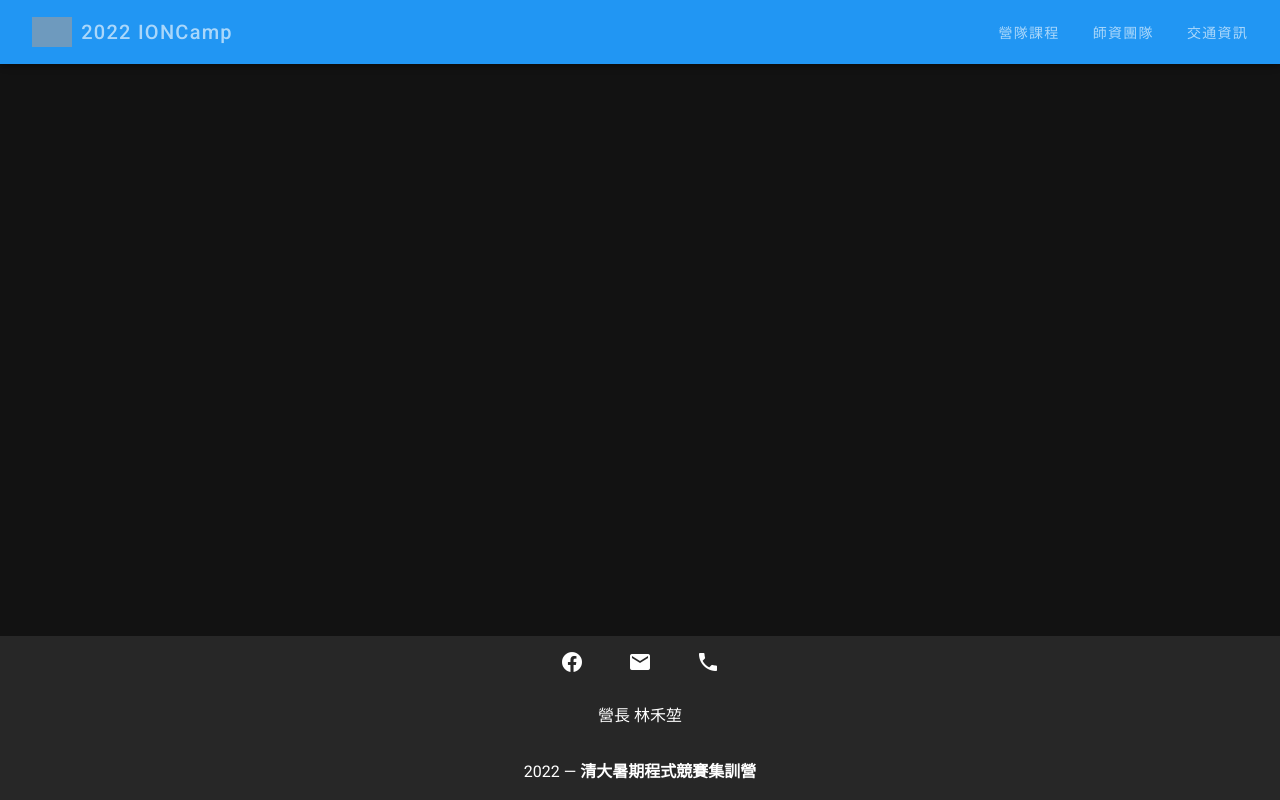
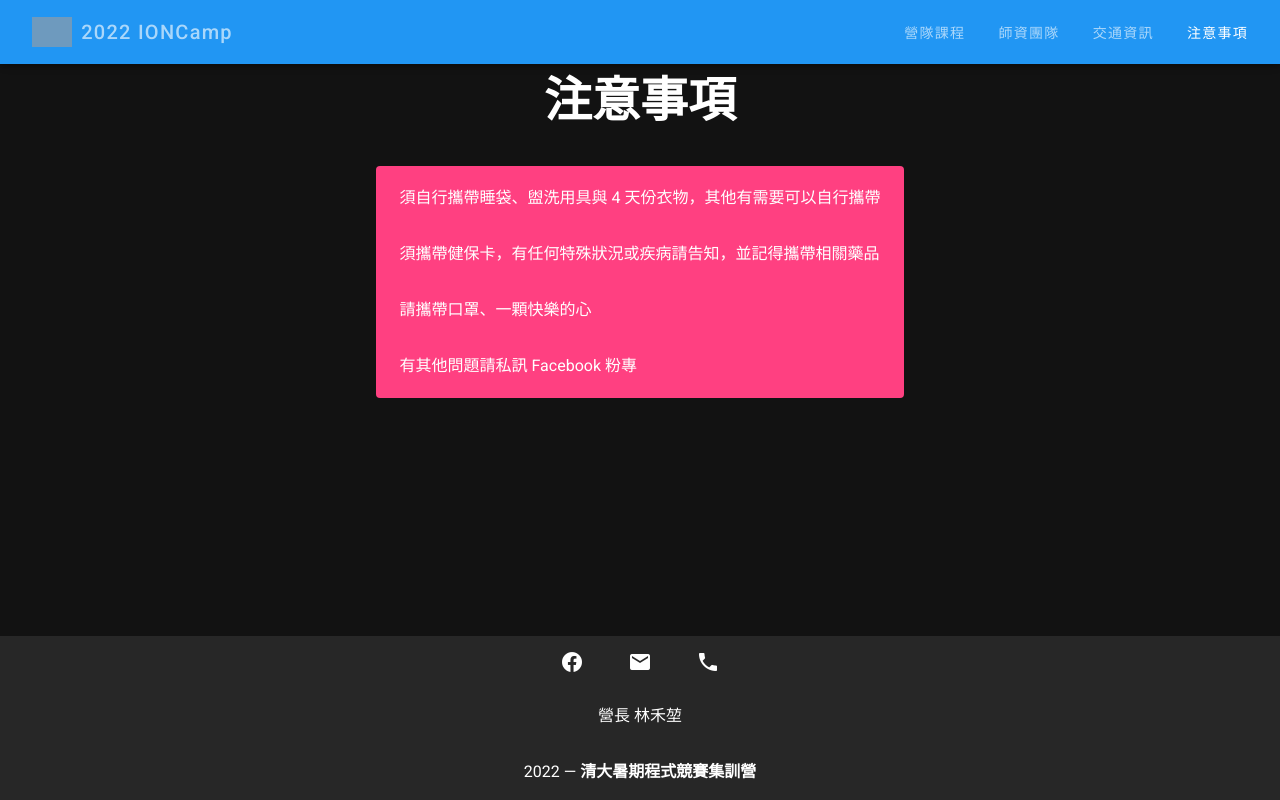
Before and after one commit to NTHUIONCamp/NTHUIONCamp.github.io, a Vue app: page /notices in a window 1280 px wide. Built offline with nearby package versions, Linux system fonts and the light colour scheme; grey boxes are pictures that could not be loaded.

Commit message:
Prototype of Notices

```diff
--- a/src/App.vue
+++ b/src/App.vue
@@ -16,6 +16,7 @@
       <v-btn text plain to="/courses">營隊課程</v-btn>
       <v-btn text plain to="/lecturers">師資團隊</v-btn>
       <v-btn text plain to="/travel">交通資訊</v-btn>
+      <v-btn text plain to="/notices">注意事項</v-btn>
     </v-app-bar>
 
     <v-main><router-view></router-view></v-main>
--- /dev/null
+++ b/src/components/NoticesPage.vue
@@ -0,0 +1,33 @@
+<template>
+  <v-container>
+    <v-row class="text-center">
+      <v-col class="mb-4">
+        <h1 class="display-2 font-weight-bold mb-3">注意事項</h1>
+      </v-col>
+    </v-row>
+    <v-row justify="center">
+      <v-list rounded color="accent">
+        <v-list-item-group>
+          <v-list-item v-for="(notices, i) in notices" :key="i">
+            {{ notices }}
+          </v-list-item>
+        </v-list-item-group>
+      </v-list>
+    </v-row>
+  </v-container>
+</template>
+
+<script>
+export default {
+  name: "NoticesPage",
+
+  data: () => ({
+    notices: [
+      "須自行攜帶睡袋、盥洗用具與 4 天份衣物，其他有需要可以自行攜帶",
+      "須攜帶健保卡，有任何特殊狀況或疾病請告知，並記得攜帶相關藥品",
+      "請攜帶口罩、一顆快樂的心",
+      "有其他問題請私訊 Facebook 粉專",
+    ],
+  }),
+};
+</script>
--- a/src/router/index.js
+++ b/src/router/index.js
@@ -4,6 +4,7 @@ import IndexPage from "../components/IndexPage";
 import CoursesPage from "../components/CoursesPage";
 import LecturersPage from "../components/LecturersPage";
 import TravelPage from "../components/TravelPage";
+import NoticesPage from "../components/NoticesPage";
 
 Vue.use(VueRouter)
 
@@ -28,6 +29,11 @@ const routes = [
     name: 'travel',
     component: TravelPage
   },
+  {
+    path: '/notices',
+    name: 'notices',
+    component: NoticesPage
+  },
 ]
 
 const router = new VueRouter({
```
